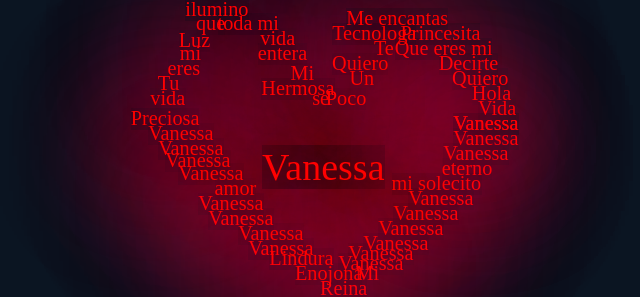
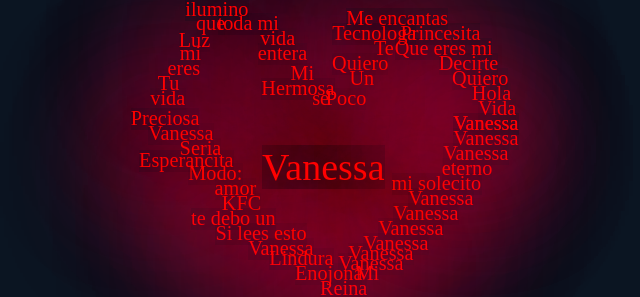
Before and after one commit to Diegoxtz/VanessaC, a plain HTML site: page index.html in a window 1280 px wide. Shown: the part 224-521 px from the top of the page, without its empty margins (368-1008 px from the left). Drawn offline with Linux system fonts and the light colour scheme.

Commit message:
Update index.html

```diff
--- a/index.html
+++ b/index.html
@@ -343,13 +343,13 @@ margin-right: auto;
       <p class="primera-">Enojona</p>
       <p class="segunda-">Lindura</p>
       <p class="tercera-">Vanessa</p>
-      <p class="cuarta-">Vanessa</p>
-      <p class="quinta-">Vanessa</p>
-      <p class="sexta-">Vanessa</p>
+      <p class="cuarta-">Si lees esto</p>
+      <p class="quinta-">te debo un</p>
+      <p class="sexta-">KFC</p>
       <p class="septima-">amor</p>
-      <p class="octava-">Vanessa</p>
-      <p class="novena-">Vanessa</p>
-      <p class="decima-">Vanessa</p>
+      <p class="octava-">Modo:</p>
+      <p class="novena-">Esperancita</p>
+      <p class="decima-">Seria</p>
       <p class="decima-1">Vanessa</p>
 
       <p class="decima-4">Preciosa</p>
```
